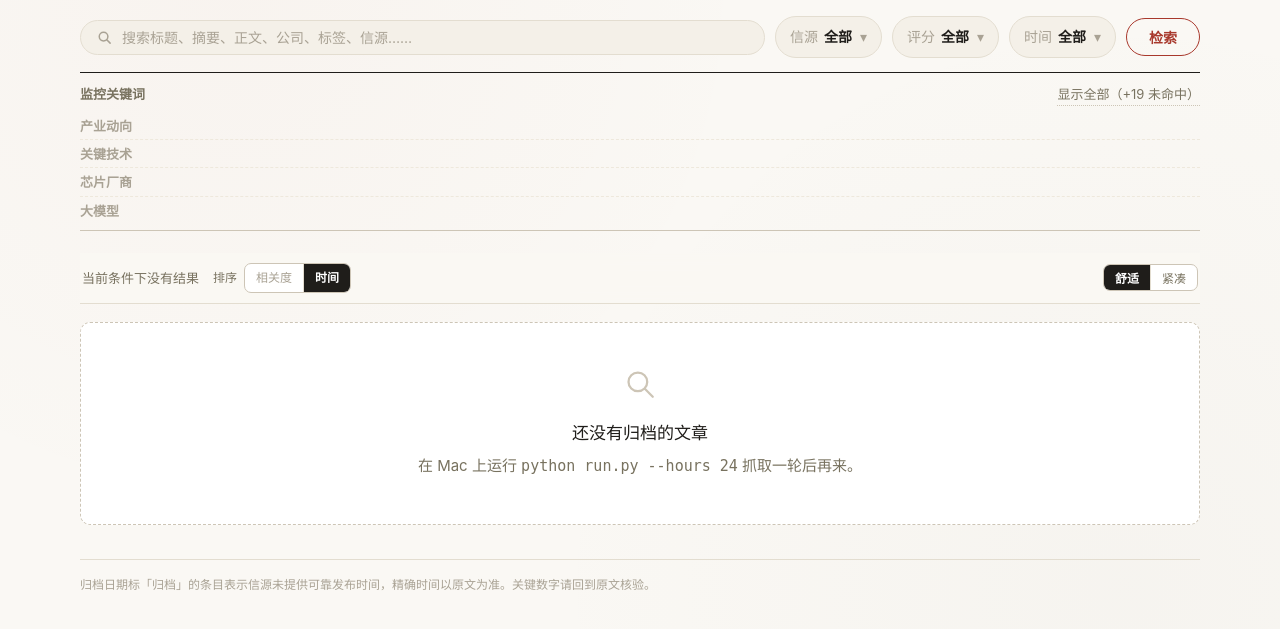
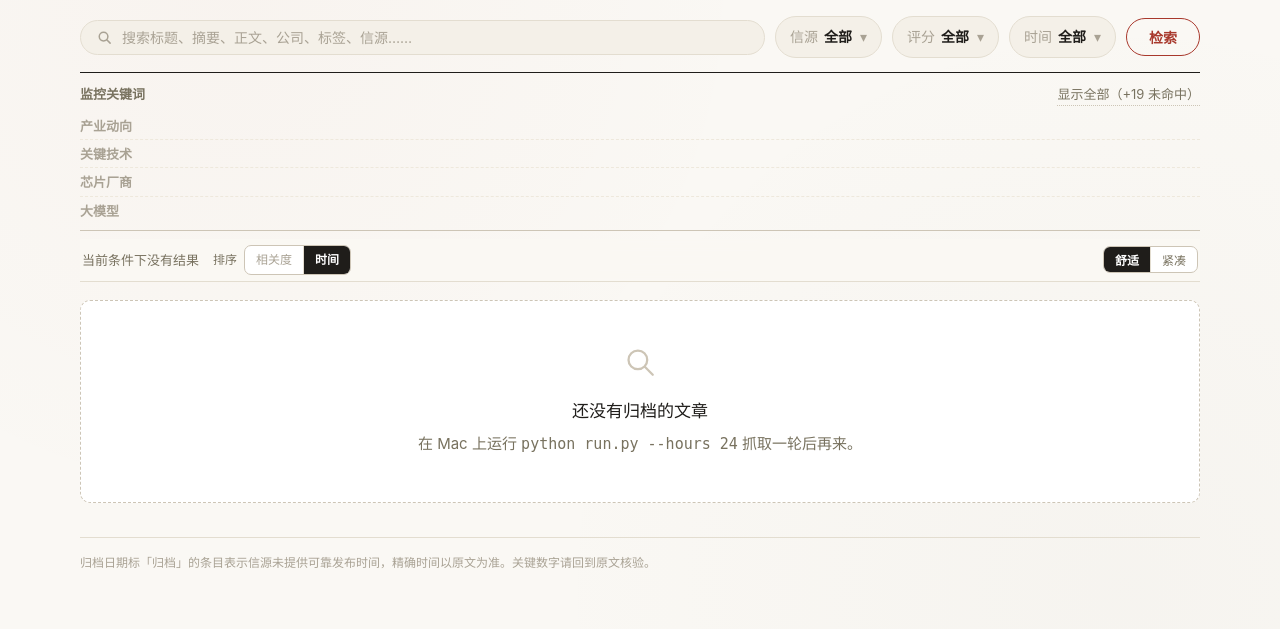
Before and after one commit to viccool6/ai-tech-intel, a Flask app: page / in a window 1280 px wide. Shown: the part 70-699 px from the top of the page. Run offline with Flask 3, Linux system fonts and the light colour scheme; the visitor is signed in with stand-in values (Sample User, id 1); data that the repository does not hold is empty.

Commit message:
ui(search): 结果工具条上方间距 22→8，自身 padding 10→6
Co-Authored-By: Claude Opus 4.7 <noreply@anthropic.com>

```diff
--- a/templates/search.html
+++ b/templates/search.html
@@ -131,7 +131,7 @@
 .toolbar{
   position:sticky;top:0;z-index:30;
   display:flex;align-items:center;gap:14px;flex-wrap:wrap;
-  margin:22px 0 0;padding:10px 2px;
+  margin:8px 0 0;padding:6px 2px;
   background:rgba(250,248,244,.93);backdrop-filter:saturate(1.4) blur(8px);
   border-bottom:1px solid var(--line)
 }
```
